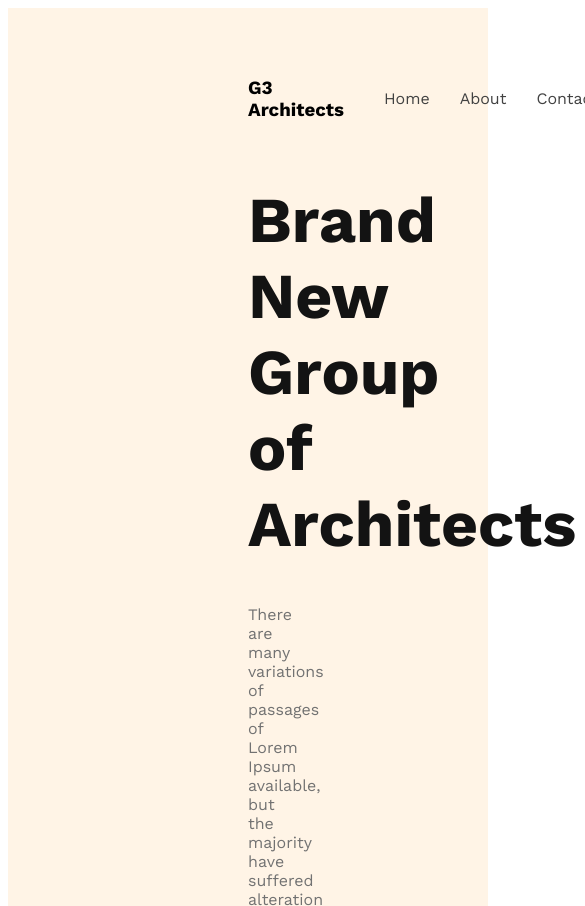
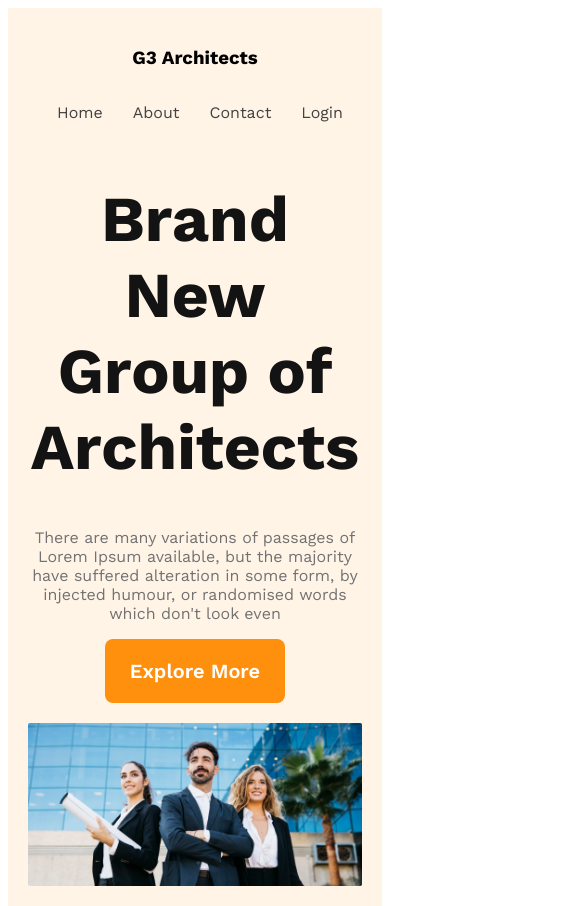
Before and after one commit to Tomaleka/g3-architect-website, a plain HTML site: page index.html in a window 390 px wide. Shown: the top 906 px of the page, 585 px wide, since content can reach past the window. Drawn offline with nearby package versions, Linux system fonts and the light colour scheme.

Commit message:
finished the header section with responsive for mobile and medium devices

```diff
--- a/index.html
+++ b/index.html
@@ -17,13 +17,15 @@
             <li><a href="">Login</a></li>
         </ul>
       </nav>
-      <div>
-        <div class="banner-content">
+      <div class="content">
+         <div class="banner-content">
           <h1 class="banner-title">Brand New Group of Architects </h1>
-        <p class="banner-description">There are many variations of passages of Lorem Ipsum available, but the majority have suffered alteration in some form, by injected humour, or randomised words which don't look even</p>
-        <button class="btn-primary">Explore More</button>
-        </div>
-        <img src="images/banner.png" alt="">
+         <p class="banner-description">There are many variations of passages of Lorem Ipsum available, but the majority have suffered alteration in some form, by injected humour, or randomised words which don't look even</p>
+         <button class="btn-primary">Explore More</button>
+         </div>
+         <div class="image-container">
+         <img class="banner img" src="images/banner.png" alt="">
+       </div>
 
       </div>
     </header>
--- a/styles/architect.css
+++ b/styles/architect.css
@@ -1,8 +1,23 @@
 /* work sans font from google fonts */
 @import url('https://fonts.googleapis.com/css2?family=Work+Sans:wght@400;500;600;700;800&display=swap');
 
+/* share styles */
 *{
+    font-family: 'Lato', sans-serif;
+    font-family: 'Open Sans', sans-serif;
     font-family: 'Work Sans', sans-serif;
+
+}
+.btn-primary{
+    margin-bottom: 20px;
+    border-radius: 8px;
+    color: #FFF;
+    font-size: 1.25rem;
+    background: #FF900E;
+    padding: 20px 25px;
+    font-weight: 600;
+    cursor: pointer;
+    border: 0;
 }
 /* header styles */
 header{
@@ -48,3 +63,33 @@ nav li a{
  .banner-description{
     color: #727272;
  }
+ .banner img{
+    width: 100%;
+ }
+
+
+
+/* responsive media querise */
+/* mobile devices */
+   @media screen and (max-width: 576px){
+    header{
+        padding: 20px;
+    }
+    nav{
+        flex-direction: column;
+    }
+
+ }
+  .image-container img{
+    width: 100%;
+ }
+
+ /* tablet or medium devices */
+ @media screen and (min-width: 576px) and(max-width:960px){
+    header{
+        padding: 50px;
+    }
+    nav{
+        flex-direction: column;
+    }
+ }
```
